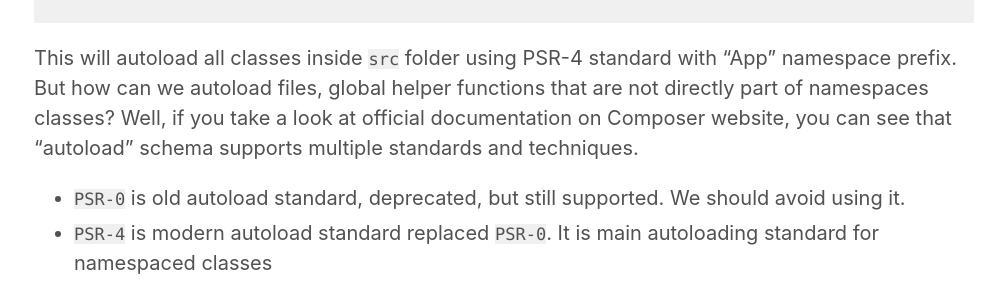
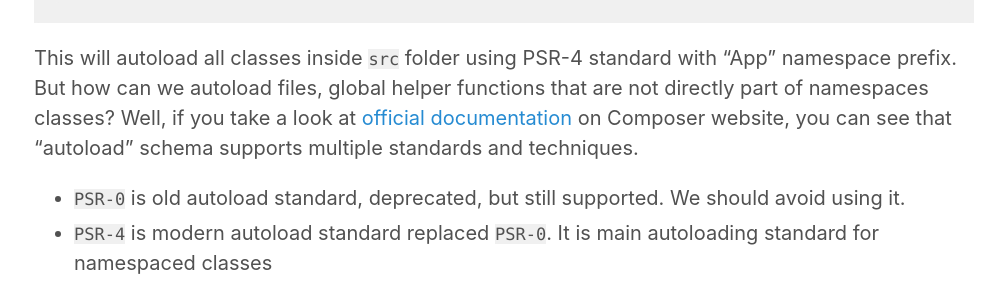
Before and after one commit to orkhanahmadov/orkhanahmadov.github.io, a Jekyll site: the page built from _posts/2020-02-25-how-to-register-your-global-functions.md, in a window 1280 px wide. Shown: the part 485-772 px from the top of the page, without its empty margins (136-1141 px from the left). Built offline with Jekyll 4.4.1, drawn with Linux system fonts in a browser that asks for light colours; part of the change alters nothing that is shown.

```diff
--- a/_posts/2020-02-25-how-to-register-your-global-functions.md
+++ b/_posts/2020-02-25-how-to-register-your-global-functions.md
@@ -16,7 +16,7 @@ Composer simplifies class autoloading with different techniques and standards. N
 
 This will autoload all classes inside `src` folder using PSR-4 standard with "App" namespace prefix.
 But how can we autoload files, global helper functions that are not directly part of namespaces classes?
-Well, if you take a look at official documentation on Composer website, you can see that "autoload" schema supports multiple standards and techniques.
+Well, if you take a look at [official documentation](https://getcomposer.org/doc/04-schema.md#autoload) on Composer website, you can see that "autoload" schema supports multiple standards and techniques.
 * `PSR-0` is old autoload standard, deprecated, but still supported. We should avoid using it.
 * `PSR-4` is modern autoload standard replaced `PSR-0`. It is main autoloading standard for namespaced classes
 * `classmap` is a autoload standard for loading classes without namespace or namespace prefix
```
